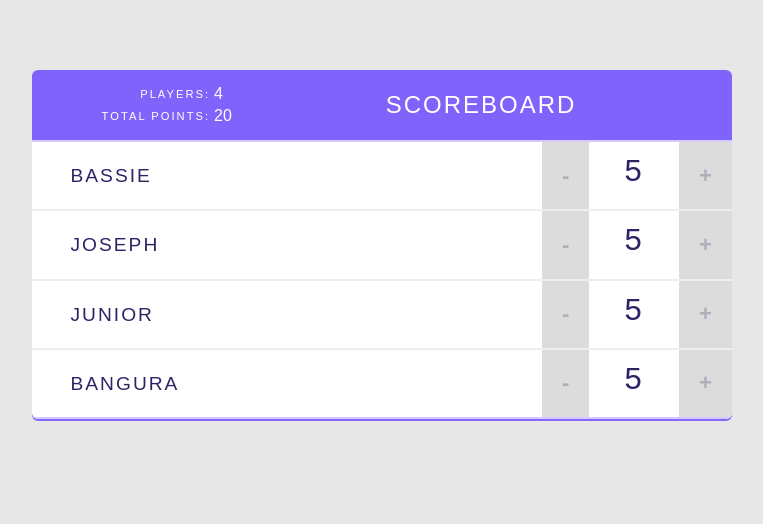
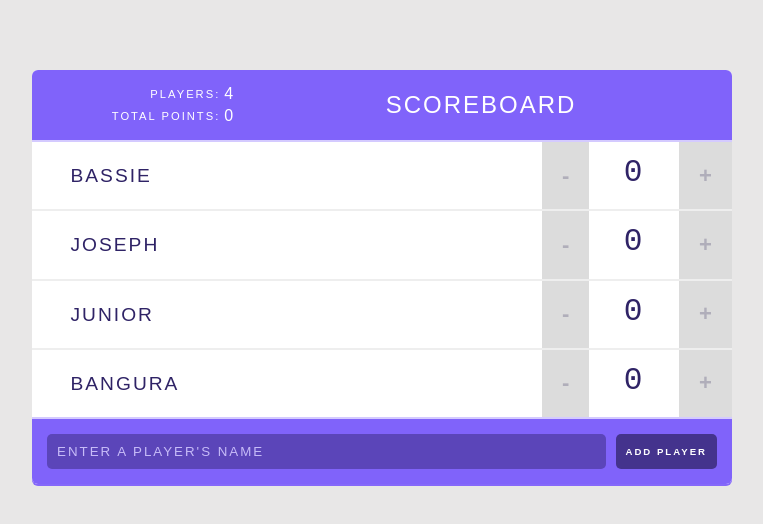
Before and after one commit to bassiebangura/scoreboard-app, a React (Create React App) app: page / in a window 1280 px wide. Shown: the top 524 px of the page, without its empty margins (258-1021 px from the left). Built offline with nearby package versions, Linux system fonts and the light colour scheme.

Commit message:
Create new feature to add player.

```diff
--- /dev/null
+++ b/src/components/AddPlayerForm.js
@@ -0,0 +1,39 @@
+import React, {Component} from 'react';
+class AddPlayerForm extends Component {
+    state = {
+        value: ""
+    }
+
+    handleValueChange = e => {
+        this.setState({
+            value: e.target.value
+        })
+    }
+
+    handleSubmit = e => {
+        e.preventDefault();
+        this.props.addPlayer(this.state.value);
+        this.setState({
+            value:""
+        })
+    }
+    render() {
+return (
+    <form onSubmit={this.handleSubmit}>
+        <input
+        type="text"
+        value={this.state.value}
+        placeholder="Enter a player's name"
+        onChange={this.handleValueChange}
+        />
+
+        <input
+        type="submit"
+        value="Add Player"
+        />
+
+    </form>
+)
+    }
+}
+export default AddPlayerForm;
--- a/src/components/App.js
+++ b/src/components/App.js
@@ -1,6 +1,7 @@
 import React from "react";
 import Header from "./Header";
 import Player from "./Player";
+import AddPlayerForm from "./AddPlayerForm"
 
 import "./App.css";
 
@@ -9,14 +10,16 @@
     players: [
       {
         name: "Bassie",
-        score: 5,
+        score: 0,
         id: 1
       },
-      { name: "Joseph", score: 5, id: 2 },
-      { name: "Junior", score: 5, id: 3 },
-      { name: "Bangura", score: 5, id: 4}
+      { name: "Joseph", score: 0, id: 2 },
+      { name: "Junior", score: 0, id: 3 },
+      { name: "Bangura", score: 0, id: 4}
     ]
   };
+//player ID counter
+ prevPlayerId = 4
 
   handleScoreChange = ( index, delta) => {
 
@@ -45,6 +48,18 @@
       };
     });
   };
+  handleAddPlayer = name => {
+    this.setState({
+      players: [
+        ...this.state.players,
+        {
+          name,
+          score: 0,
+          id: this.prevPlayerId += 1
+        }
+      ]
+    })
+  }
   render() {
     return (
       <div className="scoreboard">
@@ -61,6 +76,7 @@
             removePlayer={this.handleRemovePlayer}
           />
         ))}
+        <AddPlayerForm addPlayer={this.handleAddPlayer}/>
       </div>
     );
   }
```
